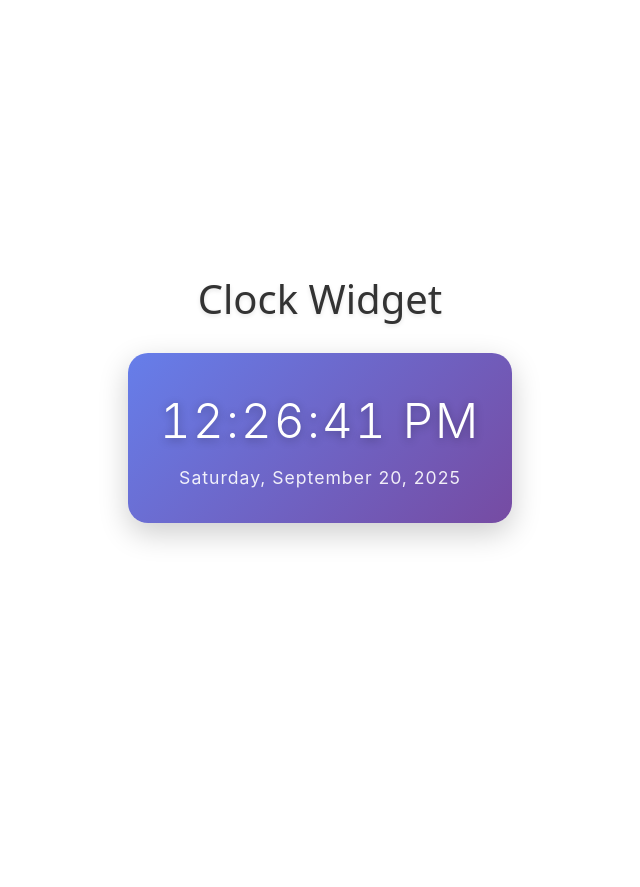
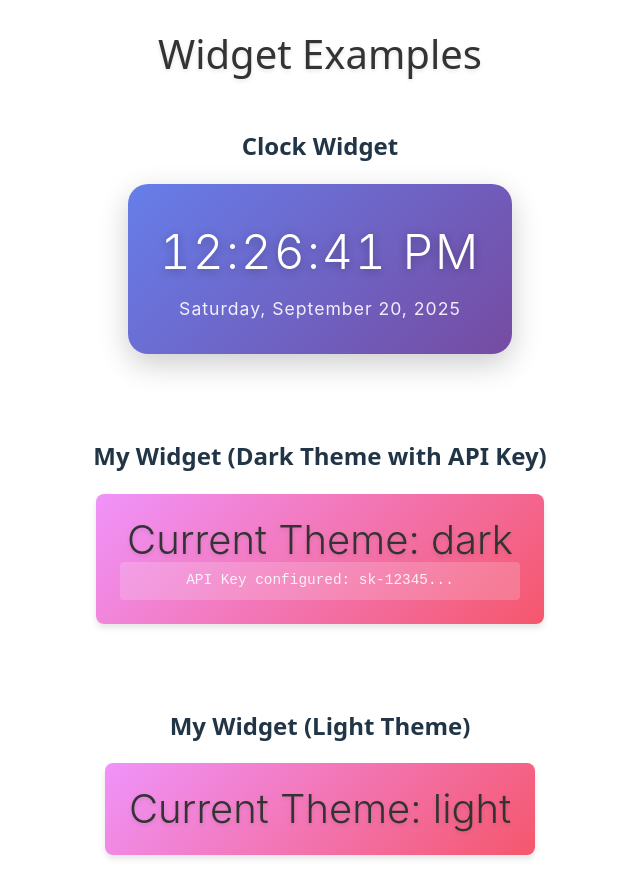
Before and after one commit to yehtut-codes/vite-widget, a React (Vite) app: page / in a window 1280 px wide. Shown: the whole page, without its empty margins (320-960 px from the left). Before the commit the page ends 800 px from the top, so only its background shows below. Built offline with nearby package versions, Linux system fonts and the light colour scheme.

Commit message:
feat: add MyWidget component with configurable themes and API key support

```diff
--- a/src/App.tsx
+++ b/src/App.tsx
@@ -1,11 +1,36 @@
 import Clock from './components/Clock'
+import MyWidget from './components/MyWidget'
 import './App.css'
 
 function App() {
+  // Example configurations for MyWidget
+  const config1 = {
+    theme: 'dark',
+    apiKey: 'sk-1234567890abcdef'
+  }
+
+  const config2 = {
+    theme: 'light'
+  }
+
   return (
     <div className="app">
-      <h1>Clock Widget</h1>
-      <Clock />
+      <h1>Widget Examples</h1>
+
+      <div style={{ marginBottom: '2rem' }}>
+        <h2>Clock Widget</h2>
+        <Clock />
+      </div>
+
+      <div style={{ marginBottom: '2rem' }}>
+        <h2>My Widget (Dark Theme with API Key)</h2>
+        <MyWidget config={config1} />
+      </div>
+
+      <div>
+        <h2>My Widget (Light Theme)</h2>
+        <MyWidget config={config2} />
+      </div>
     </div>
   )
 }
--- /dev/null
+++ b/src/components/MyWidget.css
@@ -0,0 +1,27 @@
+.my-widget {
+  padding: 1.5rem;
+  border-radius: 8px;
+  background: linear-gradient(135deg, #f093fb 0%, #f5576c 100%);
+  color: white;
+  font-family: -apple-system, BlinkMacSystemFont, 'Segoe UI', Roboto, sans-serif;
+  box-shadow: 0 4px 6px rgba(0, 0, 0, 0.1);
+  max-width: 400px;
+  margin: 0 auto;
+}
+
+.my-widget h1 {
+  margin: 0 0 1rem 0;
+  font-size: 1.5rem;
+  font-weight: 600;
+  text-shadow: 0 1px 2px rgba(0, 0, 0, 0.1);
+}
+
+.my-widget .api-info {
+  margin: 0;
+  font-size: 0.9rem;
+  opacity: 0.9;
+  background: rgba(255, 255, 255, 0.2);
+  padding: 0.5rem;
+  border-radius: 4px;
+  font-family: 'Courier New', monospace;
+}
--- /dev/null
+++ b/src/components/MyWidget.tsx
@@ -0,0 +1,30 @@
+import React from 'react'
+import './MyWidget.css'
+
+// TypeScript interface for the config prop
+interface WidgetConfig {
+  apiKey?: string
+  theme?: string
+}
+
+// Props interface for the MyWidget component
+interface MyWidgetProps {
+  config: WidgetConfig
+}
+
+const MyWidget: React.FC<MyWidgetProps> = ({ config }) => {
+  const { apiKey, theme = 'default' } = config
+
+  return (
+    <div className="my-widget">
+      <h1>Current Theme: {theme}</h1>
+      {apiKey && (
+        <p className="api-info">
+          API Key configured: {apiKey.substring(0, 8)}...
+        </p>
+      )}
+    </div>
+  )
+}
+
+export default MyWidget
--- a/src/main-widget.tsx
+++ b/src/main-widget.tsx
@@ -1,10 +1,12 @@
 import React from 'react'
 import ReactDOM from 'react-dom/client'
 import Clock from './components/Clock'
+import MyWidget from './components/MyWidget'
 import './index.css'
 
-// Export the Clock component for external use
+// Export components for external use
 export { default as Clock } from './components/Clock'
+export { default as MyWidget } from './components/MyWidget'
 
 // Create a function to render the widget
 export function renderWidget(container: HTMLElement, props?: any) {
@@ -24,5 +26,6 @@ if (typeof document !== 'undefined') {
 // Default export for the widget
 export default {
   Clock,
+  MyWidget,
   renderWidget
 }
```
